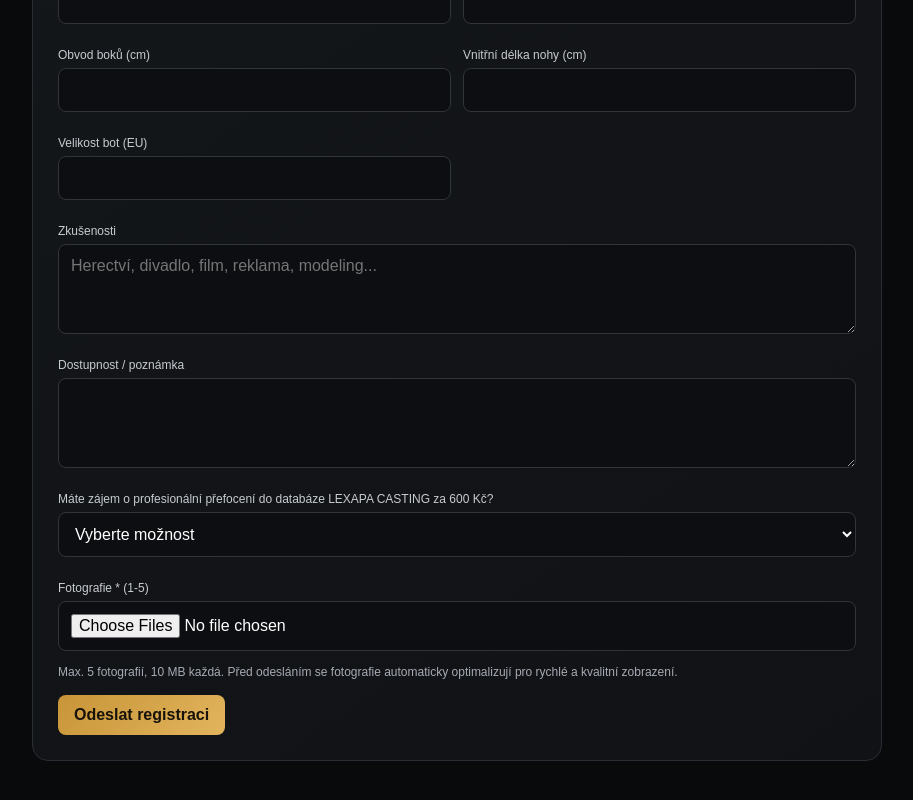
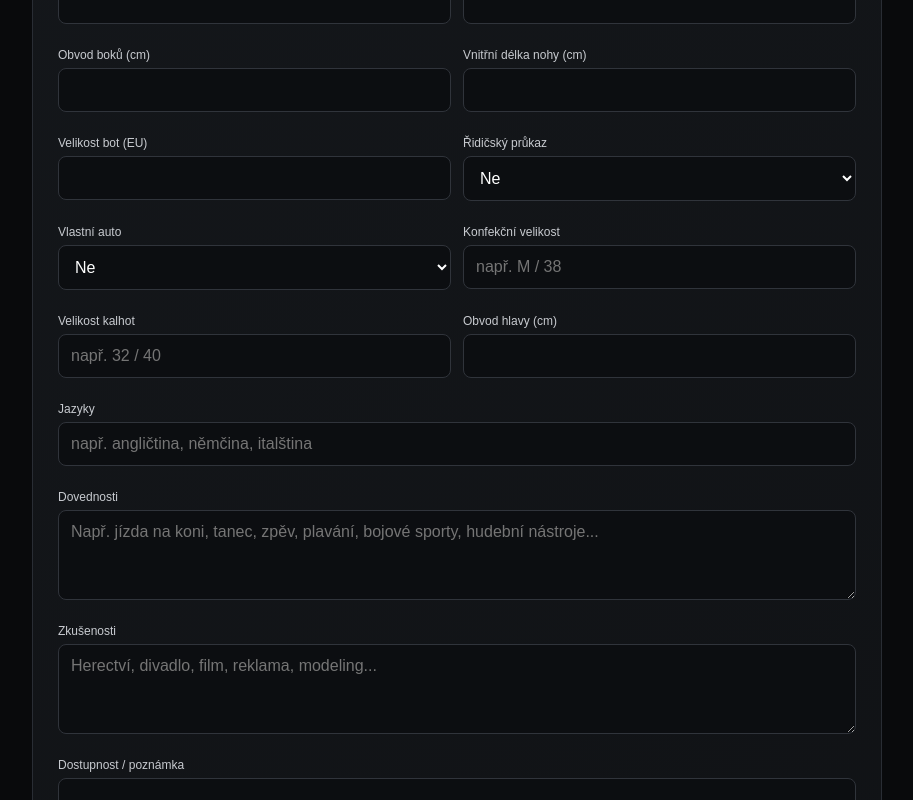
Before and after one commit to vanessavorackova34-prog/jihocesky-casting, a Next.js app: page /registrace in a window 1280 px wide. Shown: the part 751-1551 px from the top of the page, without its empty margins (183-1096 px from the left). Built offline with nearby package versions, Linux system fonts and the light colour scheme; no server answers.

Commit message:
Expand casting registration profile details

```diff
--- a/app/registrace/page.tsx
+++ b/app/registrace/page.tsx
@@ -199,6 +199,13 @@ export default function Registration() {
         hips_cm: f.get("hips_cm") ? Number(f.get("hips_cm")) : null,
         inseam_cm: f.get("inseam_cm") ? Number(f.get("inseam_cm")) : null,
         shoe_size: f.get("shoe_size") ? Number(f.get("shoe_size")) : null,
+        has_driving_license: f.get("has_driving_license") === "yes",
+        has_own_car: f.get("has_own_car") === "yes",
+        clothing_size: f.get("clothing_size") || null,
+        trouser_size: f.get("trouser_size") || null,
+        head_cm: f.get("head_cm") ? Number(f.get("head_cm")) : null,
+        languages: f.get("languages") || null,
+        skills: f.get("skills") || null,
         experience: f.get("experience"),
         availability: f.get("availability"),
         professional_photoshoot_interest:
@@ -510,6 +517,20 @@ export default function Registration() {
                 <input name="shoe_size" type="number" min="15" max="55" step="0.5" />
               </div>
 
+              <div className="field">
+                <label>Řidičský průkaz</label>
+                <select name="has_driving_license" defaultValue="no"><option value="no">Ne</option><option value="yes">Ano</option></select>
+              </div>
+              <div className="field">
+                <label>Vlastní auto</label>
+                <select name="has_own_car" defaultValue="no"><option value="no">Ne</option><option value="yes">Ano</option></select>
+              </div>
+              <div className="field"><label>Konfekční velikost</label><input name="clothing_size" placeholder="např. M / 38" /></div>
+              <div className="field"><label>Velikost kalhot</label><input name="trouser_size" placeholder="např. 32 / 40" /></div>
+              <div className="field"><label>Obvod hlavy (cm)</label><input name="head_cm" type="number" min="30" max="80" step="0.5" /></div>
+              <div className="field full"><label>Jazyky</label><input name="languages" placeholder="např. angličtina, němčina, italština" /></div>
+              <div className="field full"><label>Dovednosti</label><textarea name="skills" placeholder="Např. jízda na koni, tanec, zpěv, plavání, bojové sporty, hudební nástroje..." /></div>
+
               <div className="field full">
                 <label>Zkušenosti</label>
 
```
